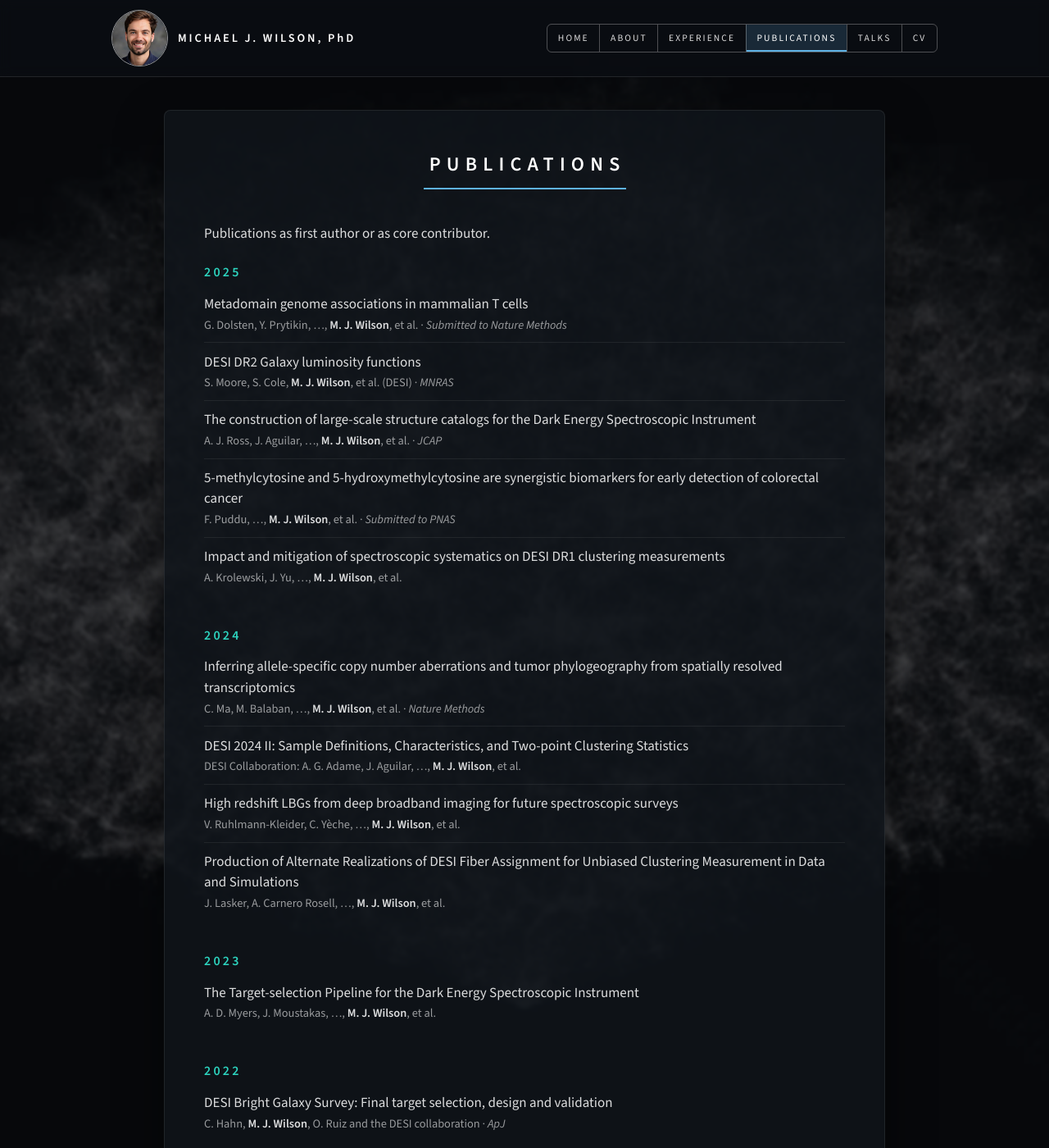
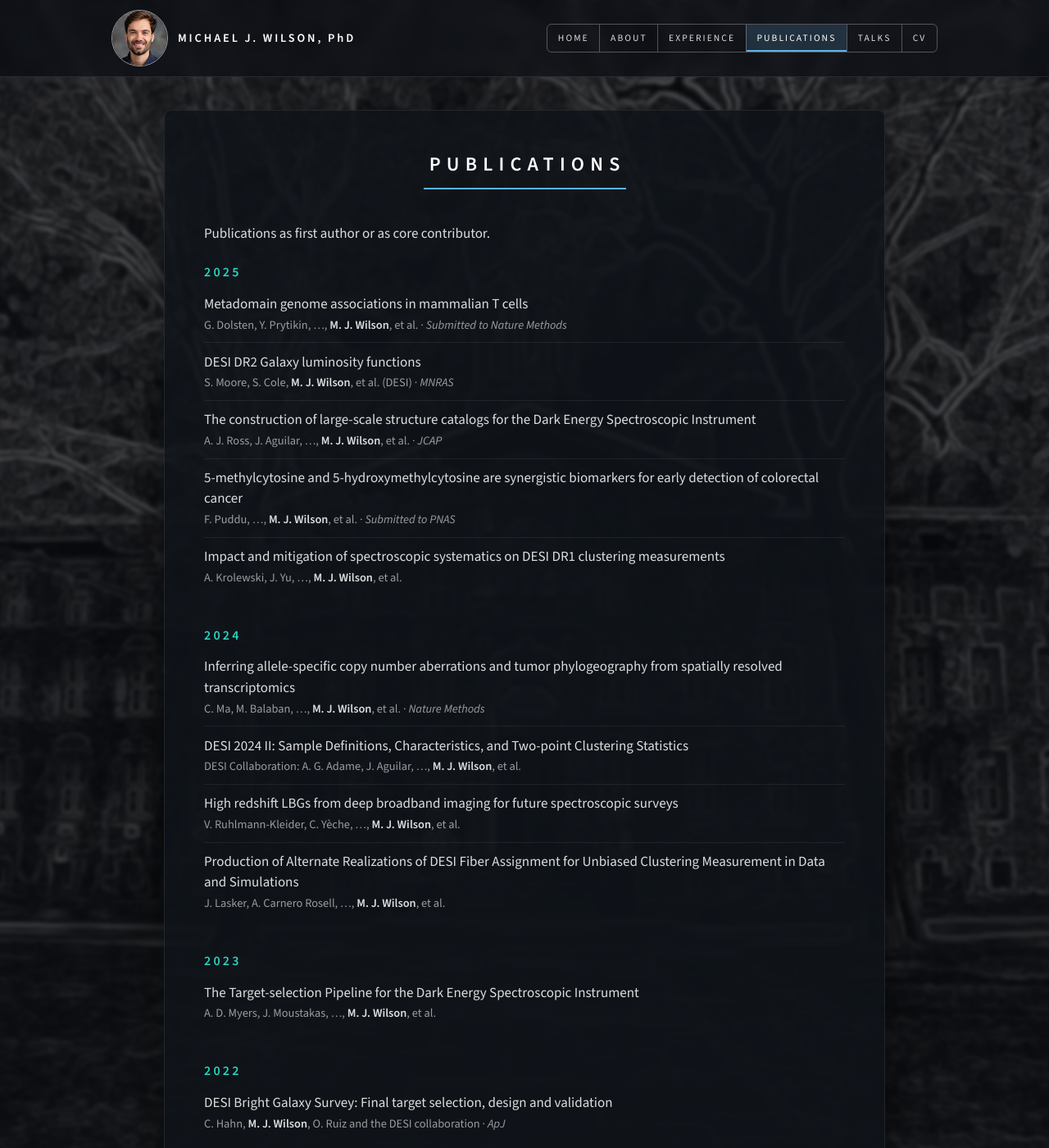
Before and after one commit to michaelJwilson/michaelJwilson.github.io, a Jekyll site: the page built from publications.md, in a window 1280 px wide and 1400 px high. Shown: the whole window at 82% size. Built offline with Jekyll 4.4.1, drawn with Linux system fonts in a browser that asks for light colours; some of the changed text lies outside the part shown.

Commit message:
Publications: Nassau Hall line-art background, matching the survey map
- assets/img/background-princeton.jpg: edges as white strokes on the dark
  base, at a brightness similar to the survey-map background
- Pages can set background_image and background_credit in front matter

Co-Authored-By: Claude Opus 5.5 <noreply@anthropic.com>
Claude-Session: https://claude.ai/code/session_01SiHqF3nmdqJf51uy6f9hsB

```diff
--- a/_includes/footer.html
+++ b/_includes/footer.html
@@ -6,5 +6,5 @@
   <a href="{{ site.linkedin }}">LinkedIn</a>
   <span aria-hidden="true">·</span>
   <a href="{{ '/assets/Michael_J_Wilson_CV.pdf' | relative_url }}">CV (PDF)</a>
-  {% if site.background_credit != "" and site.background_credit %}<p class="credit">{{ site.background_credit }}</p>{% endif %}
+  {% assign credit = page.background_credit | default: site.background_credit %}{% if credit and credit != "" %}<p class="credit">{{ credit }}</p>{% endif %}
 </footer>
--- a/_includes/head.html
+++ b/_includes/head.html
@@ -6,4 +6,4 @@
 <link rel="preconnect" href="https://fonts.gstatic.com" crossorigin>
 <link rel="stylesheet" href="https://fonts.googleapis.com/css2?family=Source+Sans+3:ital,wght@0,300;0,400;0,600;0,700;1,400&display=swap">
 <link rel="stylesheet" href="{{ '/assets/css/site.css' | relative_url }}">
-<style>:root { --bg-image: url("{{ site.background_image | relative_url }}"); }</style>
+<style>:root { --bg-image: url("{{ page.background_image | default: site.background_image | relative_url }}"); }</style>
--- a/publications.md
+++ b/publications.md
@@ -2,6 +2,9 @@
 layout: default
 title: Publications
 permalink: /publications/
+# Page-specific background (Nassau Hall, recoloured to match the survey map)
+background_image: /assets/img/background-princeton.jpg
+background_credit: "Background: Nassau Hall, Princeton University"
 ---
 
 Publications as first author or as core contributor.
```
Also changed, not shown: assets/img/background-princeton.jpg (added).
